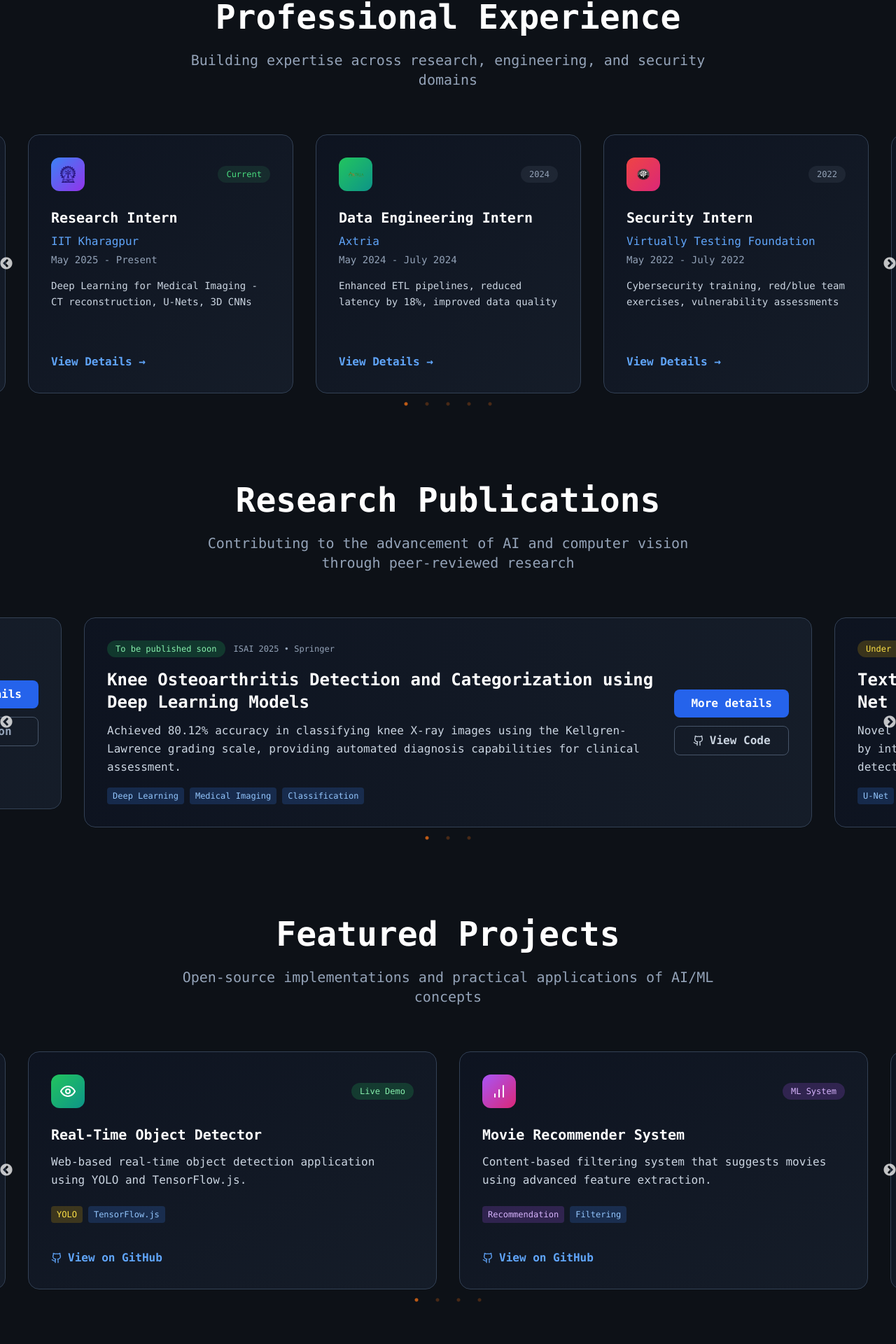
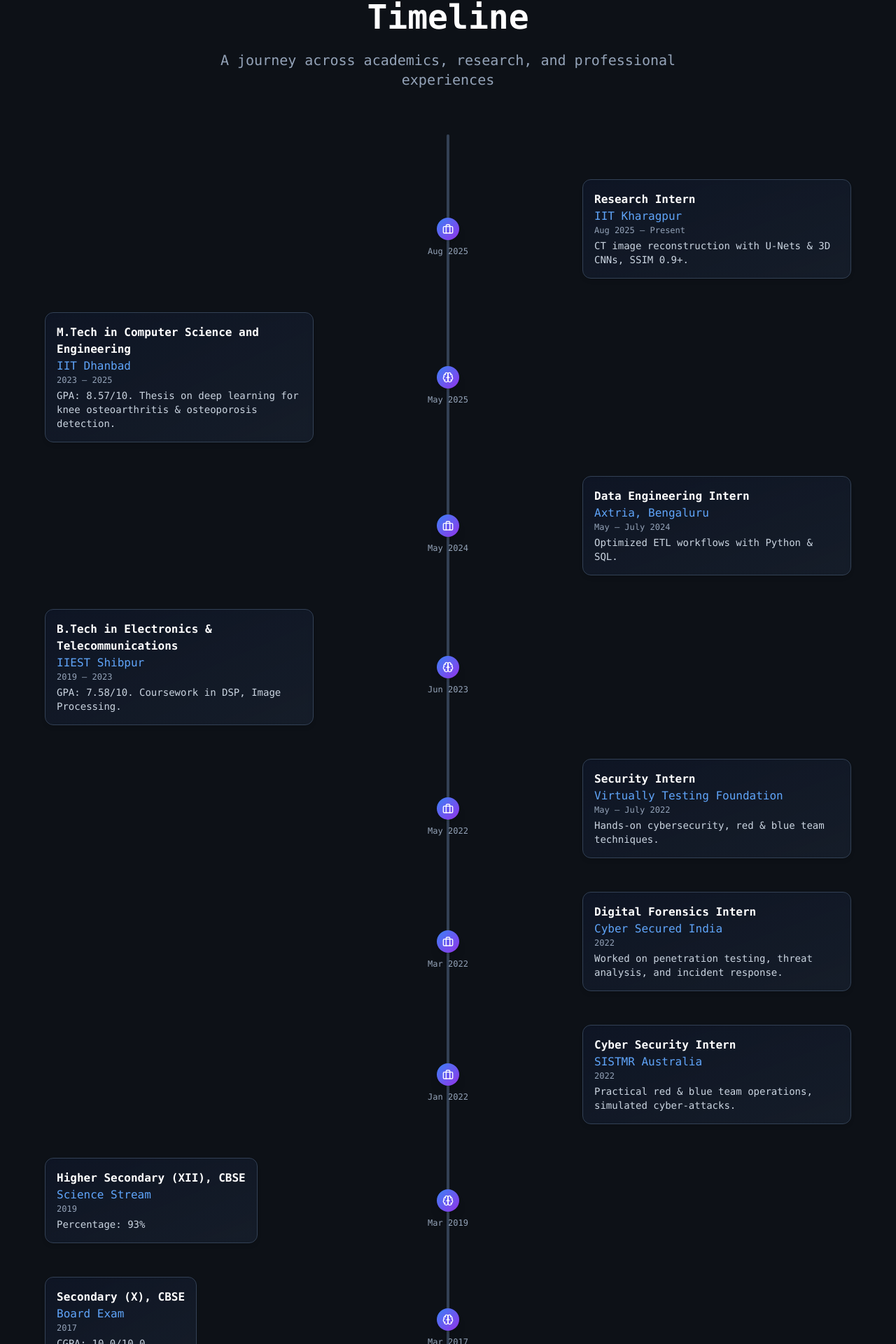
Before and after one commit to crimsonKn1ght/crimsonKn1ght, a React (Vite) app: page / in a window 1280 px wide. Shown: the part 864-2784 px from the top of the page at 70% size. Built offline with nearby package versions, Linux system fonts and the light colour scheme.

Commit message:
improvements

```diff
--- a/src/App.tsx
+++ b/src/App.tsx
@@ -2,6 +2,7 @@
 import { Mail, Linkedin, Github, FileText, ChevronDown, ChevronLeft, ChevronRight, Brain, Cpu, Eye, Zap, Code, Database, BarChart as ChartBar, Activity, X } from 'lucide-react';
 import { motion, useInView, animate, AnimatePresence } from 'framer-motion';
 import Slider from 'react-slick';
+import Timeline from "./Timeline";
 
 // Import carousel styles
 import "slick-carousel/slick/slick.css";
@@ -102,6 +103,7 @@
   const [modalContent, setModalContent] = React.useState(null);
   const [isGreExpanded, setIsGreExpanded] = React.useState(false);
   const [isToeflExpanded, setIsToeflExpanded] = React.useState(false);
+  const [isGateExpanded, setIsGateExpanded] = React.useState(false); // Corrected: Added missing state
 
   const openModal = (content) => {
     setModalContent(content);
@@ -128,8 +130,7 @@
 
     window.addEventListener('mousemove', handleMouseMove);
 
-    document.querySelectorAll('a[href^="#"]').forEach(anchor => {
-        anchor.addEventListener('click', function (e) {
+    const smoothScrollHandler = function (e: Event) {
         e.preventDefault();
         const targetElement = document.querySelector(this.getAttribute('href'));
         if (targetElement) {
@@ -137,10 +138,20 @@
                 behavior: 'smooth'
             });
         }
-        });
+    };
+
+    const anchors = document.querySelectorAll('a[href^="#"]');
+    anchors.forEach(anchor => {
+        anchor.addEventListener('click', smoothScrollHandler);
     });
 
-    return () => window.removeEventListener('mousemove', handleMouseMove);
+    // Corrected: Added cleanup for all event listeners
+    return () => {
+        window.removeEventListener('mousemove', handleMouseMove);
+        anchors.forEach(anchor => {
+            anchor.removeEventListener('click', smoothScrollHandler);
+        });
+    };
   }, []);
 
   const scrollToContent = () => {
@@ -567,44 +578,28 @@
       </div>
 
         <main className="container mx-auto px-6">
-            <motion.section id="experience" className="py-16" variants={sectionVariants} initial="hidden" whileInView="visible" viewport={{ once: true }}>
+            {/* Experience Section */}
+            <motion.section
+                id="experience"
+                className="py-16"
+                variants={sectionVariants}
+                initial="hidden"
+                whileInView="visible"
+                viewport={{ once: true }}
+            >
             <div className="max-w-7xl mx-auto">
                 <div className="text-center mb-16">
-                        <h2 className="text-5xl font-black mb-6 text-white">Professional Experience</h2>
-                        <p className="text-xl text-slate-400 max-w-3xl mx-auto">Building expertise across research, engineering, and security domains</p>
-                    </div>
-                    <div className="relative">
-                        <Slider {...experienceSettings}>
-                          {experiences.map(exp => (
-                            <div key={exp.id} className="px-4 group">
-                              <motion.div
-                                className="bg-gradient-to-br from-slate-900/50 to-slate-800/50 backdrop-blur-sm border border-slate-700 rounded-2xl p-8 hover:border-blue-500/50 hover:shadow-lg hover:shadow-blue-500/10 transition-colors duration-300 h-[370px] flex flex-col relative group-hover:z-20"
-                                whileHover={{ scale: 1.03, y: -5 }}
-                                transition={{ type: "spring", stiffness: 300 }}
-                              >
-                                <div className="flex items-center justify-between mb-6">
-                                  <div className={`w-12 h-12 ${exp.iconBg} rounded-xl flex items-center justify-center`}>
-                                    {exp.logo ? <img src={exp.logo} alt={`${exp.company} logo`} className="w-8 h-8 object-contain p-1"/> : exp.icon}
-                                  </div>
-                                  <span className={`text-xs ${exp.status === 'Current' ? 'text-green-400 bg-green-400/10' : 'text-slate-400 bg-slate-400/10'} px-3 py-1 rounded-full`}>{exp.status}</span>
-                                </div>
-                                <div className="flex-grow">
-                                  <h3 className="text-xl font-bold text-white mb-2">{exp.title}</h3>
-                                  <p className="text-blue-400 font-medium mb-1">{exp.company}</p>
-                                  <p className="text-sm text-slate-400 mb-4">{exp.date}</p>
-                                  <p className="text-slate-300 text-sm leading-relaxed mb-4">
-                                    {exp.description}
+                <h2 className="text-5xl font-black mb-6 text-white">Timeline</h2>
+                <p className="text-xl text-slate-400 max-w-3xl mx-auto">
+                    A journey across academics, research, and professional experiences
                 </p>
                 </div>
-                                <button onClick={() => openModal(exp.details)} className="text-blue-400 font-semibold hover:text-blue-300 transition-colors mt-auto self-start">View Details &rarr;</button>
-                              </motion.div>
-                            </div>
-                          ))}
-                        </Slider>
-                    </div>
+                <Timeline />
             </div>
             </motion.section>
 
+
+            {/* Education Section */}
             <motion.section id="publications" className="py-16" variants={sectionVariants} initial="hidden" whileInView="visible" viewport={{ once: true }}>
                 <div className="max-w-7xl mx-auto">
                     <div className="text-center mb-16">
@@ -815,46 +810,27 @@
                 </div>
             </motion.section>
 
+            {/* Awards Section */}
             <motion.section id="education" className="py-16" variants={sectionVariants} initial="hidden" whileInView="visible" viewport={{ once: true }}>
                 <div className="max-w-7xl mx-auto">
                     <div className="text-center mb-16">
-                        <h2 className="text-5xl font-black mb-6 text-white">Education & Recognition</h2>
-                        <p className="text-xl text-slate-400 max-w-3xl mx-auto">Academic foundation and achievements in computer science and engineering</p>
+                        <h2 className="text-5xl font-black mb-6 text-white">Awards & Test Scores</h2>
+                        <p className="text-xl text-slate-400 max-w-3xl mx-auto">Achievements in computer science and engineering</p>
                     </div>
                     <div>
-                        <h3 className="text-2xl font-bold text-white mb-8 flex items-center">
-                            <div className="w-8 h-8 bg-gradient-to-br from-blue-500 to-purple-600 rounded-lg flex items-center justify-center mr-3"><Brain className="w-4 h-4 text-white" /></div>
-                            Education
-                        </h3>
-                        <div className="relative mb-12">
-                            <Slider {...educationSettings}>
-                                {educationHistory.map((edu, index) => (
-                                    <div key={index} className="px-4 group">
-                                        <motion.div className="bg-gradient-to-br from-slate-900/50 to-slate-800/50 backdrop-blur-sm border border-slate-700 rounded-2xl p-6 hover:border-blue-500/50 transition-all duration-300 h-full relative group-hover:z-20">
-                                            <div className="flex items-center justify-between mb-3">
-                                                <span className="text-xs bg-blue-500/20 text-blue-300 px-3 py-1 rounded-full">{edu.status}</span>
-                                                <span className="text-sm text-slate-400">{edu.period}</span>
-                                            </div>
-                                            <h4 className="text-lg font-bold text-white mb-1">{edu.degree}</h4>
-                                            <p className="font-medium text-blue-400 mb-2">{edu.institution}</p>
-                                            <div className="flex items-center">
-                                                {edu.unit === 'CGPA' ? <span className="text-slate-400 text-sm">CGPA: <span className="text-white font-semibold ml-1">10.0/10.0</span></span> :
-                                                edu.unit === 'Percentage' ? <span className="text-slate-400 text-sm">Percentage: <AnimatedCounter to={edu.gpa} /></span> :
-                                                <AnimatedCounter to={edu.gpa} isFloat={true} />}
-                                            </div>
-                                        </motion.div>
-                                    </div>
-                                ))}
-                            </Slider>
-                        </div>
-
                         <div className="grid lg:grid-cols-2 gap-8">
                             <div>
                                 <h3 className="text-2xl font-bold text-white mb-8 flex items-center">
                                     <div className="w-8 h-8 bg-gradient-to-br from-yellow-500 to-blue-600 rounded-lg flex items-center justify-center mr-3"><span className="text-white text-sm">🏆</span></div>
                                     Awards & Achievements
                                 </h3>
-                                <motion.div className="bg-gradient-to-br from-slate-900/50 to-slate-800/50 backdrop-blur-sm border border-slate-700 rounded-2xl p-8 hover:border-blue-500/50 transition-all duration-300 h-full" whileHover={{ scale: 1.02, y: -4 }} transition={{ type: "spring", stiffness: 300 }}>
+                                    <motion.div
+                                    className="bg-gradient-to-br from-slate-900/50 to-slate-800/50 backdrop-blur-sm
+                                                border border-slate-700 rounded-2xl p-8 hover:border-blue-500/50
+                                                transition-all duration-300 w-full"
+                                    whileHover={{ scale: 1.02, y: -4 }}
+                                    transition={{ type: 'spring', stiffness: 300 }}
+                                    >
                                     <div className="flex items-center justify-between mb-4">
                                         <span className="text-xs bg-yellow-500/20 text-yellow-300 px-3 py-1 rounded-full">2025</span>
                                         <span className="text-2xl">🏆</span>
@@ -865,8 +841,11 @@
                                     </motion.div>
                             </div>
                                 <div>
-                                <h3 className="text-2xl font-bold text-white mb-8 flex items-center"><ChartBar className="w-5 h-5 mr-3 text-blue-400" /> Test Scores</h3>
-                                <div className="grid grid-cols-1 md:grid-cols-2 gap-4 items-start h-full">
+                                <h3 className="text-2xl font-bold text-white mb-8 flex items-center">
+                                    <ChartBar className="w-5 h-5 mr-3 text-blue-400" /> Test Scores
+                                </h3>
+                                <div className="grid grid-cols-1 md:grid-cols-2 lg:grid-cols-3 gap-4 items-start">
+                                    {/* GRE */}
                                     <div className="bg-gradient-to-br from-slate-900/50 to-slate-800/50 backdrop-blur-sm border border-slate-700 rounded-2xl p-6 text-center hover:border-blue-500/50 transition-all duration-300">
                                     <div className="text-3xl font-bold text-white mb-1"><AnimatedCounter to={325} /></div>
                                     <div className="text-sm text-slate-400 mb-2">GRE Score</div>
@@ -891,6 +870,8 @@
                                         )}
                                     </AnimatePresence>
                                     </div>
+
+                                    {/* TOEFL */}
                                     <div className="bg-gradient-to-br from-slate-900/50 to-slate-800/50 backdrop-blur-sm border border-slate-700 rounded-2xl p-6 text-center hover:border-blue-500/50 transition-all duration-300">
                                     <div className="text-3xl font-bold text-white mb-1"><AnimatedCounter to={105} /></div>
                                     <div className="text-sm text-slate-400 mb-2">TOEFL Score</div>
@@ -911,6 +892,32 @@
                                             <div className="flex justify-between"><span>Speaking:</span><span className="text-white font-semibold">27/30</span></div>
                                             <div className="flex justify-between"><span>Listening:</span><span className="text-white font-semibold">25/30</span></div>
                                             <div className="flex justify-between"><span>Writing:</span><span className="text-white font-semibold">27/30</span></div>
+                                            </div>
+                                        </motion.div>
+                                        )}
+                                    </AnimatePresence>
+                                    </div>
+
+                                    {/* GATE */}
+                                    <div className="bg-gradient-to-br from-slate-900/50 to-slate-800/50 backdrop-blur-sm border border-slate-700 rounded-2xl p-6 text-center hover:border-blue-500/50 transition-all duration-300">
+                                    <div className="text-3xl font-bold text-white mb-1"><AnimatedCounter to={645} /></div>
+                                    <div className="text-sm text-slate-400 mb-2">GATE Score</div>
+                                    <button onClick={() => setIsGateExpanded(!isGateExpanded)} className="text-blue-400/80 hover:text-blue-400 text-xs flex items-center justify-center w-full mb-2 transition-colors">
+                                        Click to expand
+                                        <ChevronDown className={`w-4 h-4 ml-1 transition-transform ${isGateExpanded ? 'rotate-180' : ''}`} />
+                                    </button>
+                                    <AnimatePresence>
+                                        {isGateExpanded && (
+                                        <motion.div
+                                            initial={{ opacity: 0, height: 0 }}
+                                            animate={{ opacity: 1, height: 'auto' }}
+                                            exit={{ opacity: 0, height: 0 }}
+                                            className="overflow-hidden text-xs text-slate-300 space-y-1 text-left"
+                                        >
+                                            <div className="pt-2 border-t border-slate-700">
+                                            <div className="flex justify-between"><span>Score:</span><span className="text-white font-semibold">645 / 1000</span></div>
+                                            <div className="flex justify-between"><span>All India Rank:</span><span className="text-white font-semibold">800</span></div>
+                                            <div className="flex justify-between"><span>Total Candidates:</span><span className="text-white font-semibold">75,680</span></div>
                                             </div>
                                         </motion.div>
                                         )}
--- /dev/null
+++ b/src/Timeline.tsx
@@ -0,0 +1,154 @@
+// src/Timeline.tsx
+import React from "react";
+import { motion } from "framer-motion";
+import { Brain, Briefcase } from "lucide-react";
+
+const monthOrder: { [key: string]: number } = {
+  Jan: 1, Feb: 2, Mar: 3, Apr: 4,
+  May: 5, Jun: 6, Jul: 7, Aug: 8,
+  Sep: 9, Oct: 10, Nov: 11, Dec: 12,
+};
+
+const rawEvents = [
+  // Experience
+  {
+    side: "right",
+    title: "Research Intern",
+    subtitle: "IIT Kharagpur",
+    date: "Aug 2025 – Present",
+    year: 2025,
+    month: "Aug",
+    details: "CT image reconstruction with U-Nets & 3D CNNs, SSIM 0.9+.",
+    icon: <Briefcase className="w-4 h-4 text-white" />,
+  },
+  {
+    side: "left",
+    title: "M.Tech in Computer Science and Engineering",
+    subtitle: "IIT Dhanbad",
+    date: "2023 – 2025",
+    year: 2025,
+    month: "May",
+    details:
+      "GPA: 8.57/10. Thesis on deep learning for knee osteoarthritis & osteoporosis detection.",
+    icon: <Brain className="w-4 h-4 text-white" />,
+  },
+  {
+    side: "right",
+    title: "Data Engineering Intern",
+    subtitle: "Axtria, Bengaluru",
+    date: "May – July 2024",
+    year: 2024,
+    month: "May",
+    details: "Optimized ETL workflows with Python & SQL.",
+    icon: <Briefcase className="w-4 h-4 text-white" />,
+  },
+  {
+    side: "left",
+    title: "B.Tech in Electronics & Telecommunications",
+    subtitle: "IIEST Shibpur",
+    date: "2019 – 2023",
+    year: 2023,
+    month: "Jun",
+    details: "GPA: 7.58/10. Coursework in DSP, Image Processing.",
+    icon: <Brain className="w-4 h-4 text-white" />,
+  },
+  {
+    side: "right",
+    title: "Security Intern",
+    subtitle: "Virtually Testing Foundation",
+    date: "May – July 2022",
+    year: 2022,
+    month: "May",
+    details: "Hands-on cybersecurity, red & blue team techniques.",
+    icon: <Briefcase className="w-4 h-4 text-white" />,
+  },
+  {
+    side: "right",
+    title: "Digital Forensics Intern",
+    subtitle: "Cyber Secured India",
+    date: "2022",
+    year: 2022,
+    month: "Mar",
+    details:
+      "Worked on penetration testing, threat analysis, and incident response.",
+    icon: <Briefcase className="w-4 h-4 text-white" />,
+  },
+  {
+    side: "right",
+    title: "Cyber Security Intern",
+    subtitle: "SISTMR Australia",
+    date: "2022",
+    year: 2022,
+    month: "Jan",
+    details: "Practical red & blue team operations, simulated cyber-attacks.",
+    icon: <Briefcase className="w-4 h-4 text-white" />,
+  },
+  {
+    side: "left",
+    title: "Higher Secondary (XII), CBSE",
+    subtitle: "Science Stream",
+    date: "2019",
+    year: 2019,
+    month: "Mar",
+    details: "Percentage: 93%",
+    icon: <Brain className="w-4 h-4 text-white" />,
+  },
+  {
+    side: "left",
+    title: "Secondary (X), CBSE",
+    subtitle: "Board Exam",
+    date: "2017",
+    year: 2017,
+    month: "Mar",
+    details: "CGPA: 10.0/10.0",
+    icon: <Brain className="w-4 h-4 text-white" />,
+  },
+];
+
+// Sort by year then month descending
+const events = rawEvents.sort((a, b) => {
+  if (b.year !== a.year) return b.year - a.year;
+  return (monthOrder[b.month] || 0) - (monthOrder[a.month] || 0);
+});
+
+const Timeline = () => {
+  return (
+    <div className="relative max-w-6xl mx-auto py-16">
+      {/* Vertical line */}
+      <div className="absolute left-1/2 top-0 h-full w-1 bg-slate-700 rounded-full -translate-x-1/2"></div>
+
+      <div className="space-y-12"> {/* compact spacing */}
+        {events.map((item, index) => (
+          <motion.div
+            key={index}
+            initial={{ opacity: 0, x: item.side === "left" ? -60 : 60 }}
+            whileInView={{ opacity: 1, x: 0 }}
+            transition={{ duration: 0.6, ease: "easeOut" }}
+            viewport={{ once: true }}
+            className={`relative flex items-center w-full ${
+              item.side === "left" ? "justify-start pr-8" : "justify-end pl-8"
+            }`}
+          >
+            {/* Dot + Year */}
+            <div className="absolute left-1/2 -translate-x-1/2 w-8 h-8 rounded-full bg-gradient-to-br from-blue-500 to-purple-600 flex items-center justify-center shadow-lg">
+              {item.icon}
+              <span className="absolute top-10 text-xs text-slate-400 whitespace-nowrap">
+                {item.month ? `${item.month} ${item.year}` : item.year}
+              </span>
+            </div>
+
+            {/* Card */}
+            <div className="bg-gradient-to-br from-slate-900/70 to-slate-800/50 backdrop-blur-sm border border-slate-700 rounded-xl p-4 max-w-sm shadow-md">
+              <h3 className="text-md font-bold text-white">{item.title}</h3>
+              <p className="text-blue-400 font-medium">{item.subtitle}</p>
+              <p className="text-xs text-slate-400">{item.date}</p>
+              <p className="text-slate-300 mt-1 text-sm">{item.details}</p>
+            </div>
+          </motion.div>
+        ))}
+      </div>
+    </div>
+  );
+};
+
+export default Timeline;
```
Lines whose indentation alone changed are shown as unchanged.
